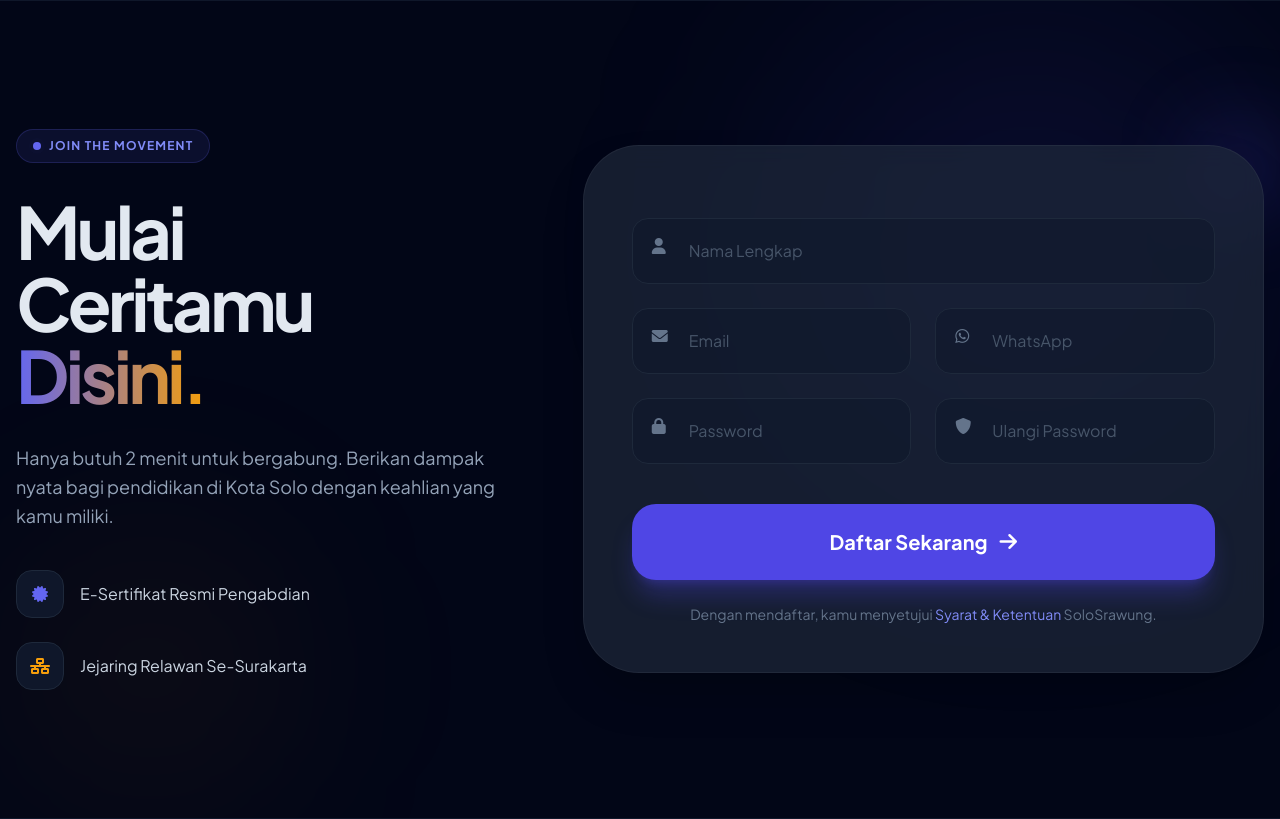
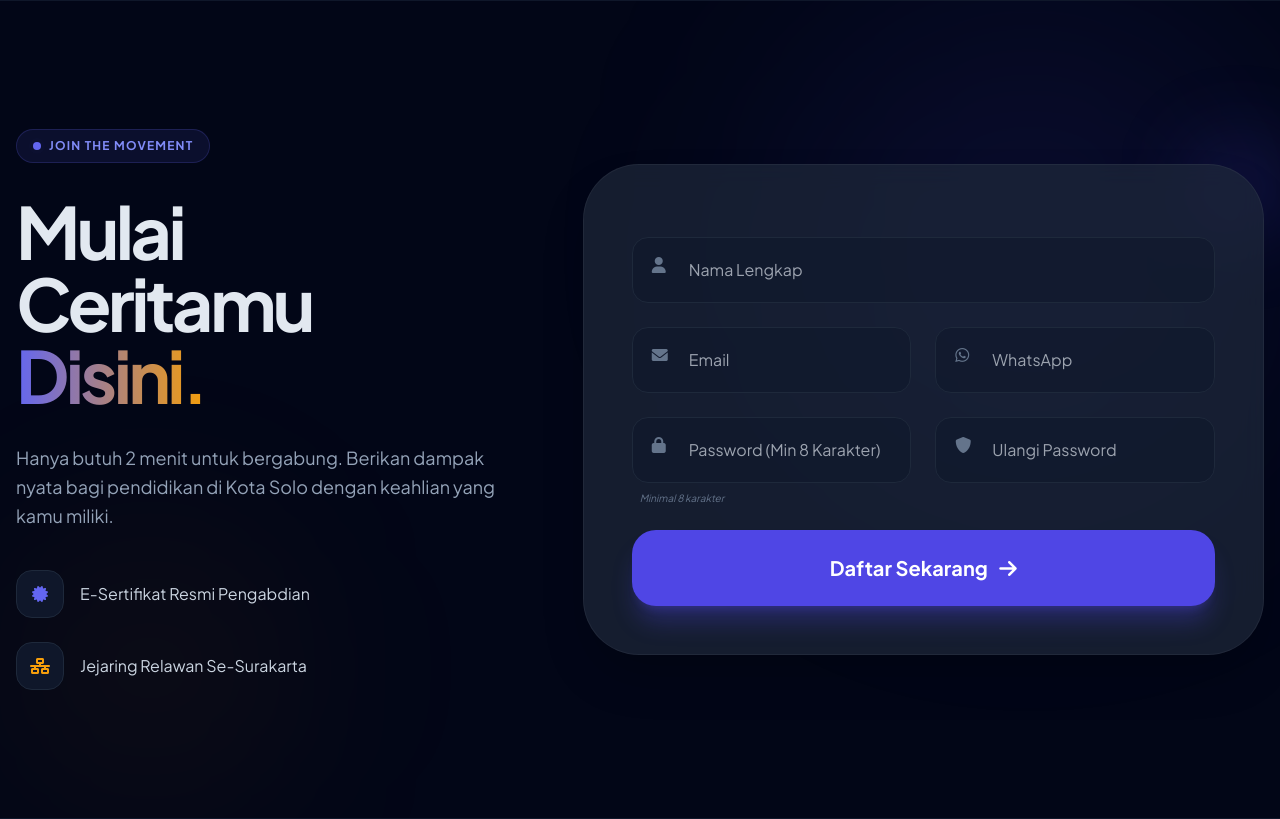
Before and after one commit to indragiriB/solo-srawung, a Laravel app: page / in a window 1280 px wide. Shown: the part 2886-3705 px from the top of the page. Run offline with Laravel 12, Linux system fonts and the light colour scheme; tables that the repository leaves empty hold one stand-in row (values such as "Sample post"); parts of the project's set-up code (start-up, migrations or seed data) failed here and were passed over; some libraries are stand-ins or nearby versions.

Commit message:
lastnight

```diff
--- a/resources/views/welcome.blade.php
+++ b/resources/views/welcome.blade.php
@@ -356,48 +356,58 @@
                         <div class="glass p-8 lg:p-12 rounded-[3.5rem] w-full border border-white/5 relative z-10 shadow-2xl">
                            <form action="{{ route('register.custom') }}" method="POST" class="space-y-6">
     @csrf
+
+    @if ($errors->any())
+        <div class="bg-red-500/20 border border-red-500 text-red-200 p-4 rounded-xl text-sm">
+            <ul>
+                @foreach ($errors->all() as $error)
+                    <li>• {{ $error }}</li>
+                @endforeach
+            </ul>
+        </div>
+    @endif
+
     <div class="relative group">
         <i class="fas fa-user absolute left-5 top-5 text-slate-500 group-focus-within:text-indigo-500 transition"></i>
-                                    <input type="text" name="name" placeholder="Nama Lengkap" required
-                                        class="w-full pl-14 pr-6 py-5 bg-slate-900/50 border border-slate-800 rounded-2xl outline-none focus:ring-2 focus:ring-indigo-500 focus:border-transparent transition text-white placeholder:text-slate-600">
+        <input type="text" name="name" value="{{ old('name') }}" placeholder="Nama Lengkap" required
+            class="w-full pl-14 pr-6 py-5 bg-slate-900/50 border border-slate-800 rounded-2xl outline-none focus:ring-2 focus:ring-indigo-500 text-white transition">
     </div>
 
     <div class="grid grid-cols-1 md:grid-cols-2 gap-6">
         <div class="relative group">
             <i class="fas fa-envelope absolute left-5 top-5 text-slate-500 group-focus-within:text-indigo-500 transition"></i>
-                                        <input type="email" name="email" placeholder="Email" required
-                                            class="w-full pl-14 pr-6 py-5 bg-slate-900/50 border border-slate-800 rounded-2xl outline-none focus:ring-2 focus:ring-indigo-500 transition text-white placeholder:text-slate-600">
+            <input type="email" name="email" value="{{ old('email') }}" placeholder="Email" required
+                class="w-full pl-14 pr-6 py-5 bg-slate-900/50 border border-slate-800 rounded-2xl outline-none focus:ring-2 focus:ring-indigo-500 text-white transition">
         </div>
         <div class="relative group">
             <i class="fab fa-whatsapp absolute left-5 top-5 text-slate-500 group-focus-within:text-indigo-500 transition"></i>
-                                        <input type="text" name="phone" placeholder="WhatsApp" required
-                                            class="w-full pl-14 pr-6 py-5 bg-slate-900/50 border border-slate-800 rounded-2xl outline-none focus:ring-2 focus:ring-indigo-500 transition text-white placeholder:text-slate-600">
+            <input type="text" name="phone" value="{{ old('phone') }}" placeholder="WhatsApp" required
+                class="w-full pl-14 pr-6 py-5 bg-slate-900/50 border border-slate-800 rounded-2xl outline-none focus:ring-2 focus:ring-indigo-500 text-white transition">
         </div>
     </div>
 
     <div class="grid grid-cols-1 md:grid-cols-2 gap-6">
         <div class="relative group">
             <i class="fas fa-lock absolute left-5 top-5 text-slate-500 group-focus-within:text-indigo-500 transition"></i>
-                                        <input type="password" name="password" placeholder="Password" required
-                                            class="w-full pl-14 pr-6 py-5 bg-slate-900/50 border border-slate-800 rounded-2xl outline-none focus:ring-2 focus:ring-indigo-500 transition text-white placeholder:text-slate-600">
+            <input type="password" id="password" name="password" placeholder="Password (Min 8 Karakter)"
+                required minlength="8"
+                class="w-full pl-14 pr-6 py-5 bg-slate-900/50 border border-slate-800 rounded-2xl outline-none focus:ring-2 focus:ring-indigo-500 text-white transition">
+            <p id="pass-hint" class="text-[10px] mt-2 ml-2 text-slate-500 italic">Minimal 8 karakter</p>
         </div>
         <div class="relative group">
             <i class="fas fa-shield-alt absolute left-5 top-5 text-slate-500 group-focus-within:text-indigo-500 transition"></i>
-                                        <input type="password" name="password_confirmation" placeholder="Ulangi Password" required
-                                            class="w-full pl-14 pr-6 py-5 bg-slate-900/50 border border-slate-800 rounded-2xl outline-none focus:ring-2 focus:ring-indigo-500 transition text-white placeholder:text-slate-600">
+            <input type="password" id="password_confirmation" name="password_confirmation" placeholder="Ulangi Password"
+                required minlength="8"
+                class="w-full pl-14 pr-6 py-5 bg-slate-900/50 border border-slate-800 rounded-2xl outline-none focus:ring-2 focus:ring-indigo-500 text-white transition">
         </div>
     </div>
 
-                                <div class="pt-4">
-                                    <button type="submit" class="w-full bg-indigo-600 hover:bg-indigo-500 text-white py-6 rounded-3xl font-extrabold text-xl transition-all shadow-xl shadow-indigo-600/30 flex items-center justify-center gap-3 group">
-                                        Daftar Sekarang
-                                        <i class="fas fa-arrow-right group-hover:translate-x-2 transition"></i>
+    <button type="submit" class="w-full bg-indigo-600 hover:bg-indigo-500 text-white py-6 rounded-3xl font-extrabold text-xl shadow-xl shadow-indigo-600/30 transform active:scale-95 transition-all">
+        Daftar Sekarang <i class="fas fa-arrow-right ml-2"></i>
     </button>
-                                </div>
-                                <p class="text-center text-slate-500 text-sm mt-6">
-                                    Dengan mendaftar, kamu menyetujui <a href="#" class="text-indigo-400 hover:underline">Syarat & Ketentuan</a> SoloSrawung.
-                                </p>
 </form>
+
+
                         </div>
                     </div>
                 </div>
@@ -499,6 +509,35 @@
     </div>
 
     <script>
+
+
+
+    const password = document.getElementById("password");
+    const confirmPassword = document.getElementById("password_confirmation");
+    const hint = document.getElementById("pass-hint");
+
+    function validatePassword() {
+        // Validasi Panjang
+        if (password.value.length < 8) {
+            hint.classList.replace('text-slate-500', 'text-red-400');
+            hint.innerText = "Terlalu pendek! (Min 8)";
+        } else {
+            hint.classList.replace('text-red-400', 'text-emerald-400');
+            hint.innerText = "Panjang password aman.";
+        }
+
+        // Validasi Kecocokan
+        if (password.value != confirmPassword.value) {
+            confirmPassword.setCustomValidity("Password tidak cocok!");
+        } else {
+            confirmPassword.setCustomValidity('');
+        }
+    }
+
+    password.onchange = validatePassword;
+    confirmPassword.onkeyup = validatePassword;
+    password.onkeyup = validatePassword;
+
         function toggleMobileMenu() {
         const menu = document.getElementById('mobileMenu');
         const icon = document.getElementById('menuIcon');
```
Lines whose indentation alone changed are shown as unchanged.
